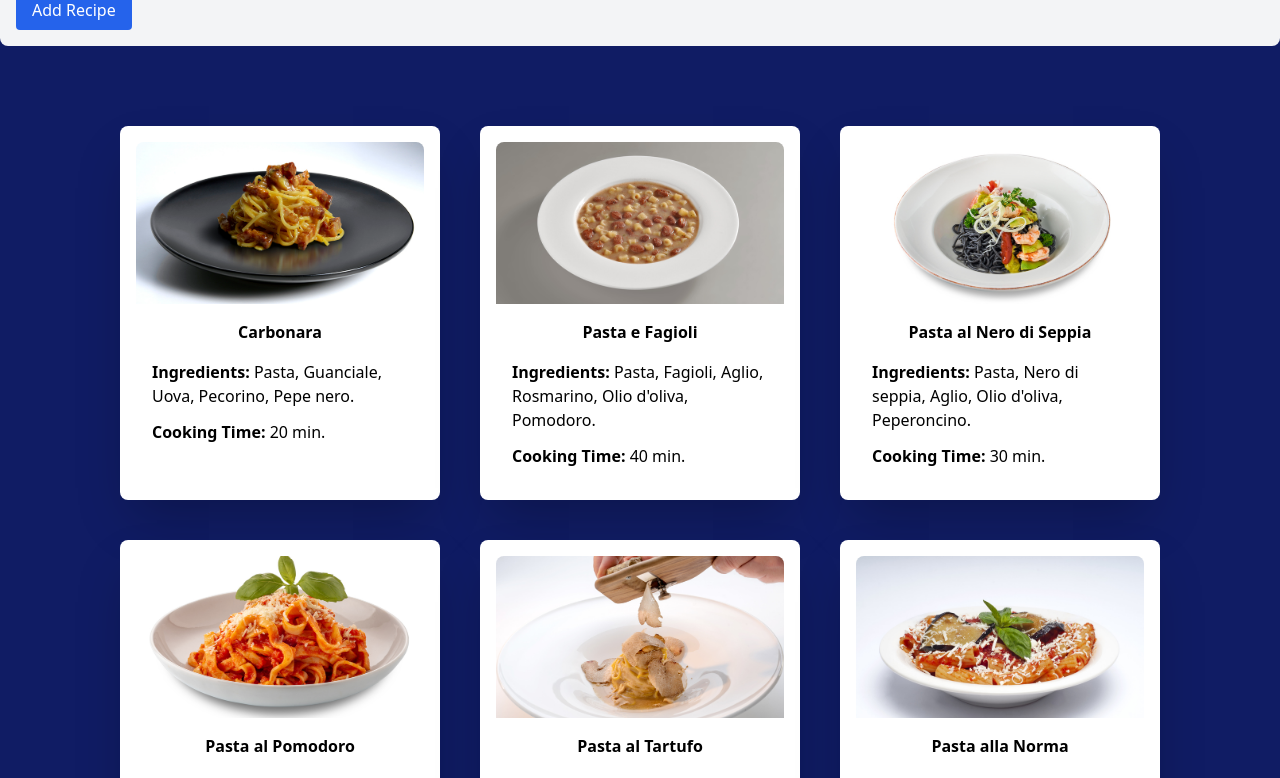
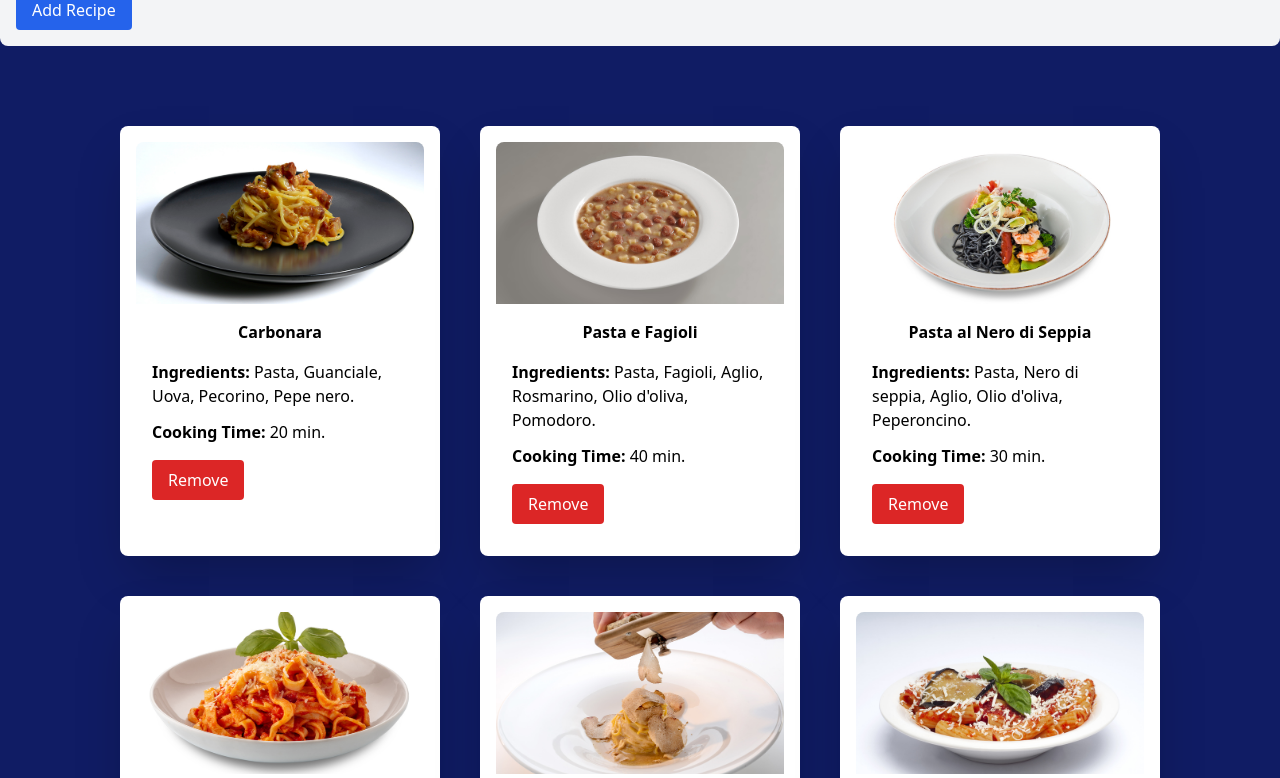
Before and after one commit to Simone-Fratini/react-form-multifield, a React (Vite) app: page / in a window 1280 px wide. Shown: the part 720-1498 px from the top of the page. Built offline with nearby package versions, Linux system fonts and the light colour scheme.

Commit message:
Add recipe removal functionality to FoodCards component

```diff
--- a/src/components/FoodCards.jsx
+++ b/src/components/FoodCards.jsx
@@ -1,4 +1,4 @@
-function FoodCards({ recipes }) {
+function FoodCards({ recipes, onRemoveRecipe }) {
   const ingredientsList = (ingredientsArray) => {
     return ingredientsArray.join(', ');
   };
@@ -9,7 +9,6 @@ function FoodCards({ recipes }) {
         <div
           key={food.id}
           className="relative bg-white shadow-2xl rounded-lg w-full sm:w-1/2 md:w-1/3 lg:w-1/4 p-4 m-3 hover:animate-grow overflow-hidden"
-          style={{ zIndex: 0 }} // Ensure the cards are behind the header
         >
           <div className="aspect-w-16 aspect-h-9 overflow-hidden rounded-t-lg">
             <img
@@ -26,6 +25,12 @@ function FoodCards({ recipes }) {
             <p className="pt-3">
               <strong>Cooking Time:</strong> {food.cookingTime}.
             </p>
+            <button
+              className="mt-4 px-4 py-2 bg-red-600 text-white rounded hover:bg-red-700"
+              onClick={() => onRemoveRecipe(food.id)}
+            >
+              Remove
+            </button>
           </div>
         </div>
       ))}
--- a/src/components/MainComponent.jsx
+++ b/src/components/MainComponent.jsx
@@ -1,7 +1,7 @@
 import { useState } from 'react';
 import FoodCards from './FoodCards.jsx';
+import RecipeForm from './RecipeForm.jsx';
 import foods from '../data/foods.jsx';
-import RecipeForm from './RecipeForm.jsx';
 
 function MainComponent() {
   const [recipes, setRecipes] = useState(foods);
@@ -10,10 +10,14 @@ function MainComponent() {
     setRecipes([...recipes, { ...newRecipe, id: recipes.length + 1 }]);
   };
 
+  const removeRecipe = (id) => {
+    setRecipes(recipes.filter((recipe) => recipe.id !== id));
+  };
+
   return (
     <main className="container mx-auto">
       <RecipeForm onAddRecipe={addRecipe} />
-      <FoodCards recipes={recipes} />
+      <FoodCards recipes={recipes} onRemoveRecipe={removeRecipe} />
     </main>
   );
 }
```
